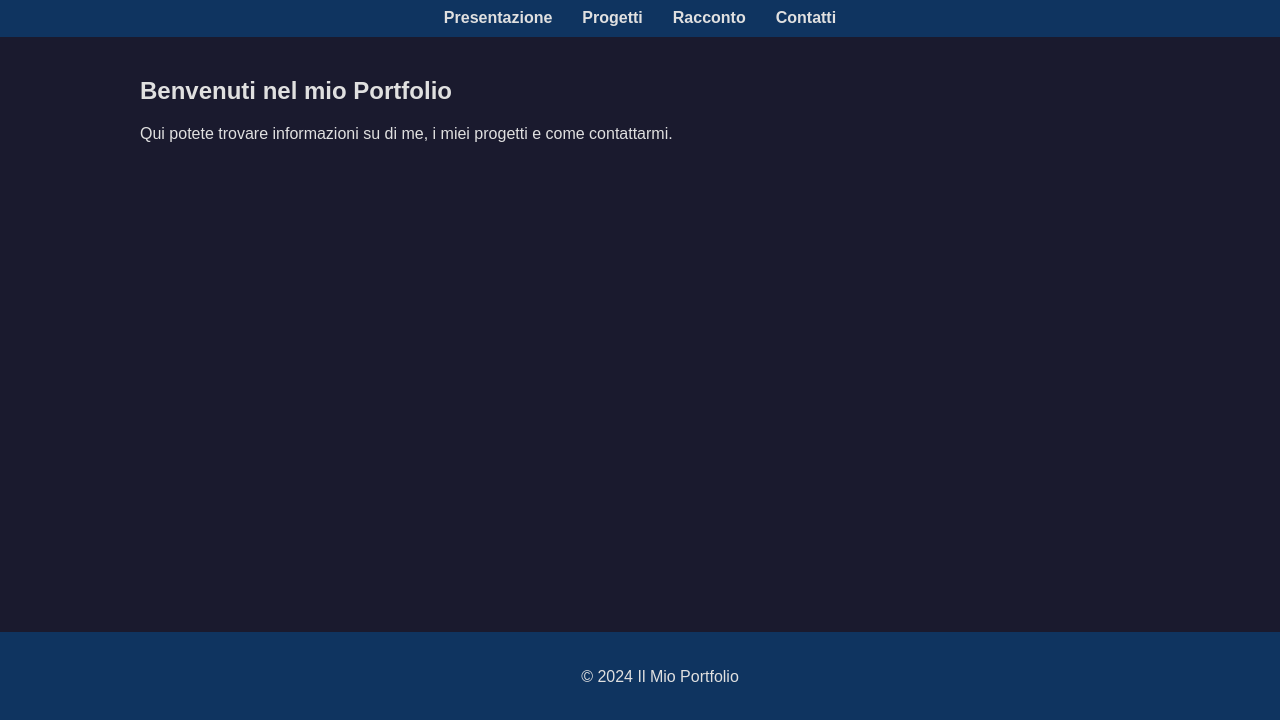
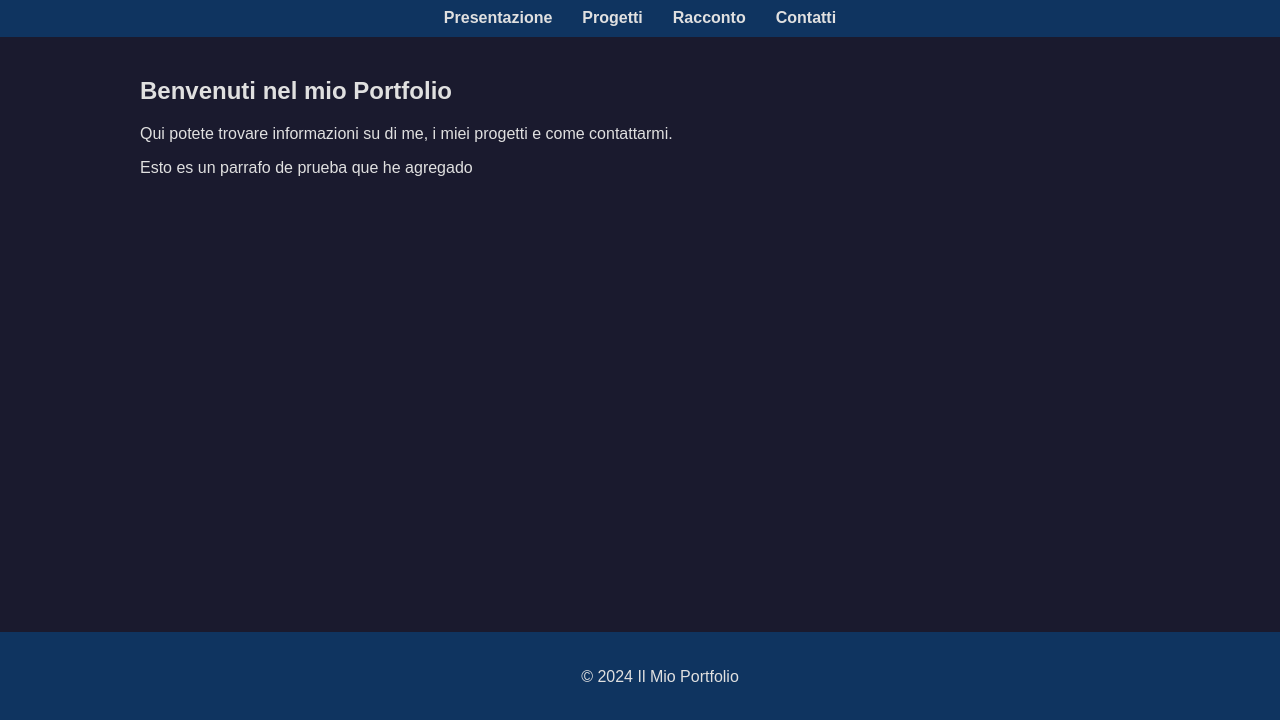
Before and after one commit to drawerGit/weblenia, a plain HTML site: page index.html in a window 1280 px wide. Shown: the part 78-798 px from the top of the page. Drawn offline with Linux system fonts and the light colour scheme.

Commit message:
ampliar descripcion

```diff
--- a/index.html
+++ b/index.html
@@ -64,6 +64,7 @@
     <section>
         <h2>Benvenuti nel mio Portfolio</h2>
         <p>Qui potete trovare informazioni su di me, i miei progetti e come contattarmi.</p>
+        <p>Esto es un parrafo de prueba que he agregado</p>
     </section>
     <footer>
         <p>&copy; 2024 Il Mio Portfolio</p>
```
